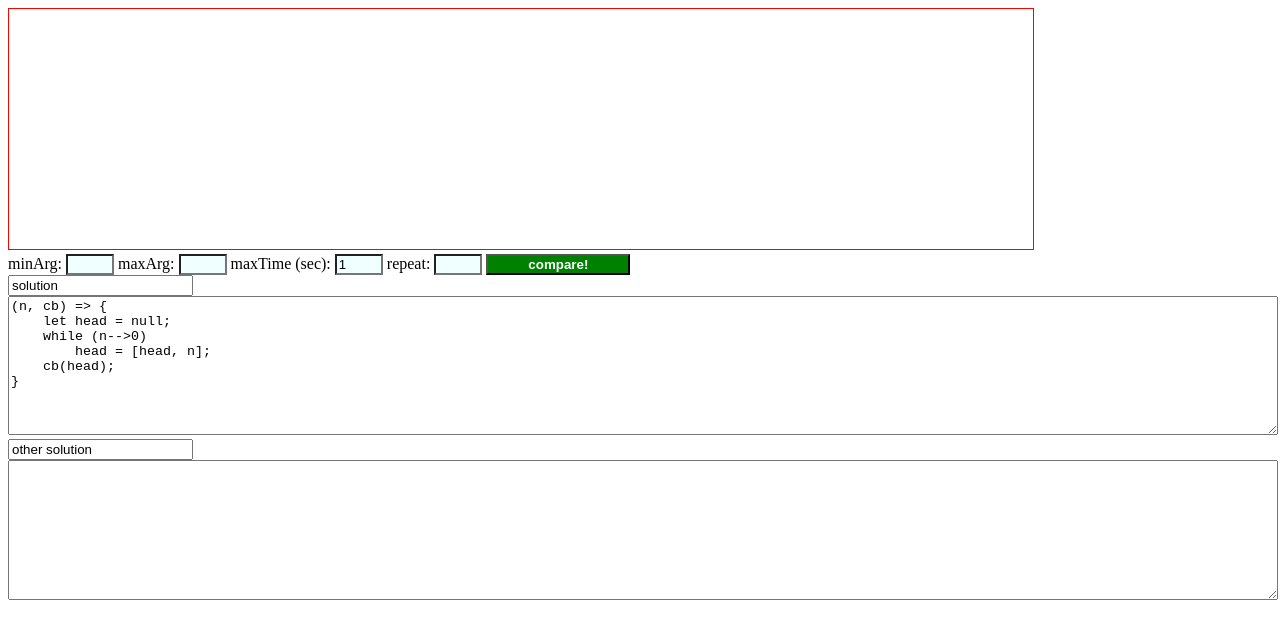
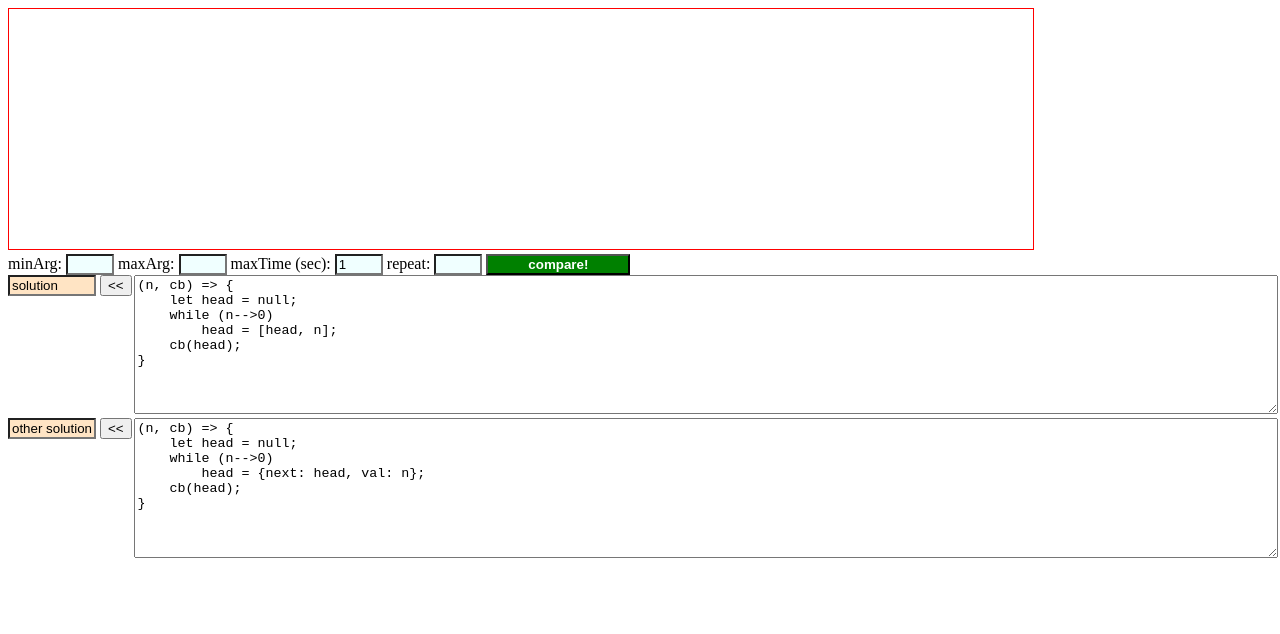
Before and after one commit to dallaylaen/parametric-benchmark-js, a website with bundled scripts: page docs/index.html in a window 1280 px wide. Built offline with nearby package versions, Linux system fonts and the light colour scheme.

Commit message:
[html] Make code inputs togglable

```diff
--- a/docs/css/main.css
+++ b/docs/css/main.css
@@ -29,9 +29,29 @@ input.num {
     background-color: azure;
 }
 
-.square-label {
-    padding-left: 0.5em;
-    padding-right: 0.5em;
-    color: white;
-    background-color: black;
+.hidden {
+    display: none;
 }
+
+/* solution names, also setup & teardown */
+.label {
+    width: 6em;
+    display: inline-block;
+    background-color: bisque;
+}
+
+/* two-column text */
+.row {
+    display: flex;
+}
+.left {
+    flex: 10%;
+}
+.right {
+    flex: 90%;
+}
+
+/* Allow toggling code visibility  */
+.collapsed .right {
+    display: none;
+}
--- a/docs/index.html
+++ b/docs/index.html
@@ -28,28 +28,84 @@
     <button onclick="run()" class="run">compare!</button>
 </div>
 
-<div class="solution">
-    <input class="name" value="solution">
-    <textarea class="code">
+<div class="hidden collapsed">
+    <div class="left">
+        <input readonly class="label" value="setup">
+        <button onclick="toggleParent(this)">&gt;&gt;</button></div>
+    <div class="right">
+        <textarea class="code" id="setup">
+(n, cb) => cb(n)
+        </textarea>
+    </div>
+</div>
+
+<div class="row solution">
+    <div class="left">
+        <input class="name label" value="solution">
+        <button onclick="toggleParent(this)">&lt;&lt;</button>
+    </div>
+    <div class="right">
+        <textarea class="code">
 (n, cb) => {
     let head = null;
     while (n-->0)
         head = [head, n];
     cb(head);
 }
-    </textarea>
-    <div class="error"></div>
+        </textarea>
+        <div class="error"></div>
+    </div>
 </div>
 
-<div class="solution">
-    <input class="name" value="other solution">
-    <textarea class="code">
+<div class="row solution">
+    <div class="left">
+        <input class="name label" value="other solution">
+        <button onclick="toggleParent(this)">&lt;&lt;</button>
+    </div>
+    <div class="right">
+        <textarea class="code">
+(n, cb) => {
+    let head = null;
+    while (n-->0)
+        head = {next: head, val: n};
+    cb(head);
+}
+        </textarea>
+        <div class="error"></div>
+    </div>
+</div>
 
-    </textarea>
-    <div class="error"></div>
+<div class="hidden collapsed">
+    <div class="left">
+        <input readonly class="label" value="teardown">
+        <button onclick="toggleParent(this)">&gt;&gt;</button>
+    </div>
+    <div class="right">
+        <textarea class="code" id="teardown">
+(retVal, cb) => {
+    // check output validity here
+    cb()
+}
+        </textarea>
+    </div>
 </div>
 
 <script>
+    function toggleParent(elem) {
+        const self = $(elem);
+        const root = self.closest('.row');
+        if (root.hasClass('collapsed')) {
+            root.removeClass('collapsed');
+            self.text('<<')
+        } else {
+            root.addClass('collapsed');
+            self.text('>>')
+        }
+    }
+</script>
+
+<script>
+    /* main */
     let chart;
 
     function maybeNums(hash) {
```
